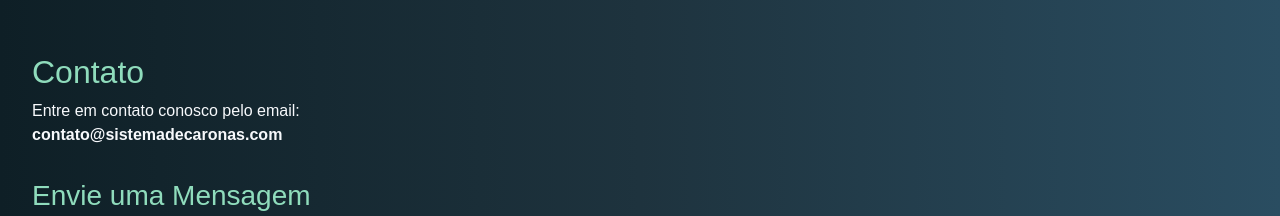
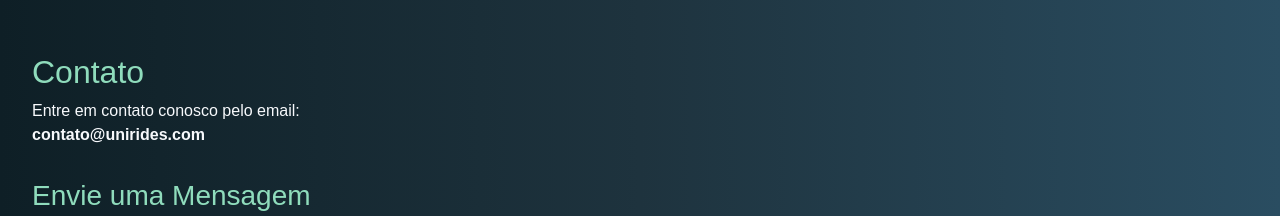
Before and after one commit to danirso/Unirides, a React (Create React App) app in the folder frontend/: page / in a window 1280 px wide. Shown: the part 1580-1796 px from the top of the page. Built offline with nearby package versions, Linux system fonts and the light colour scheme; no server answers.

Commit message:
@unirides

```diff
--- a/frontend/src/landPage.js
+++ b/frontend/src/landPage.js
@@ -417,7 +417,7 @@
 
           <p style={{ fontSize: '1rem', color: '#f7f9fc' }}>
             Entre em contato conosco pelo email: <br />
-            <strong>contato@sistemadecaronas.com</strong>
+            <strong>contato@unirides.com</strong>
           </p>
 
           {/* Formulário de contato */}
```
